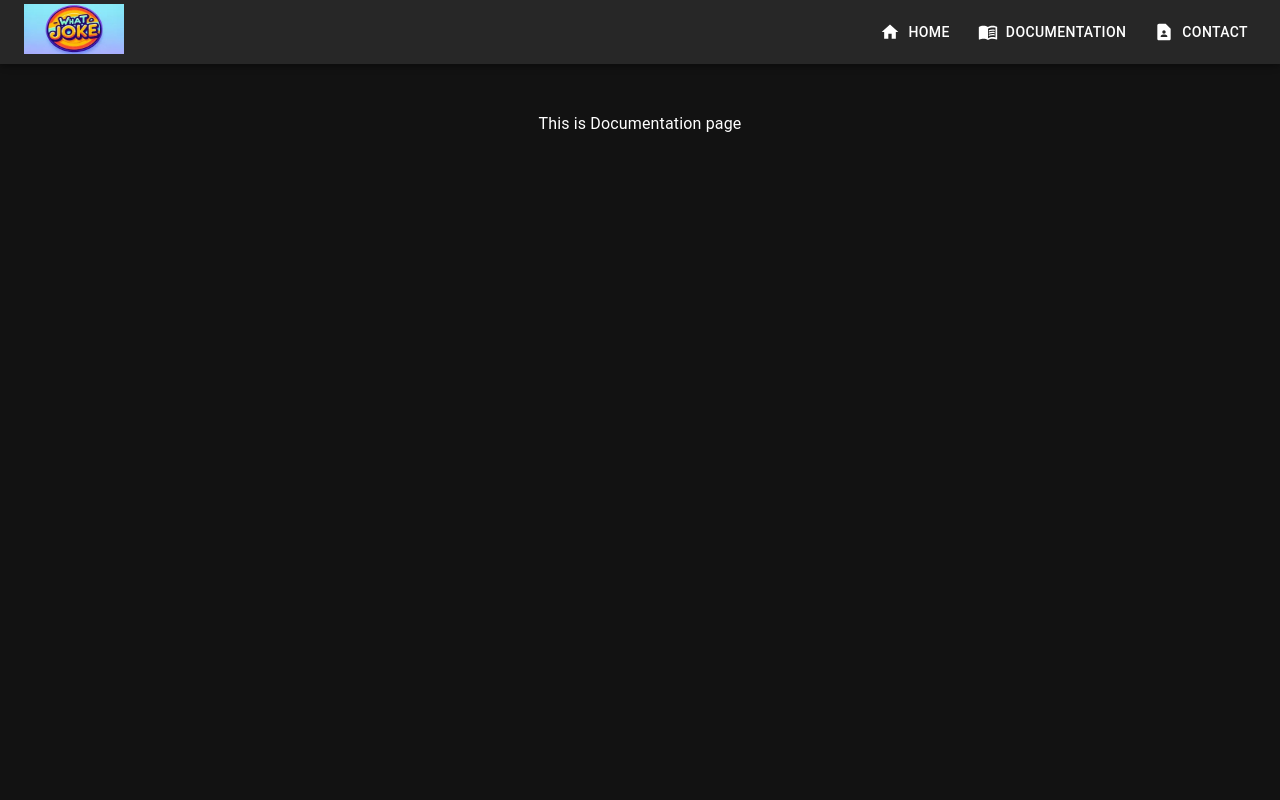
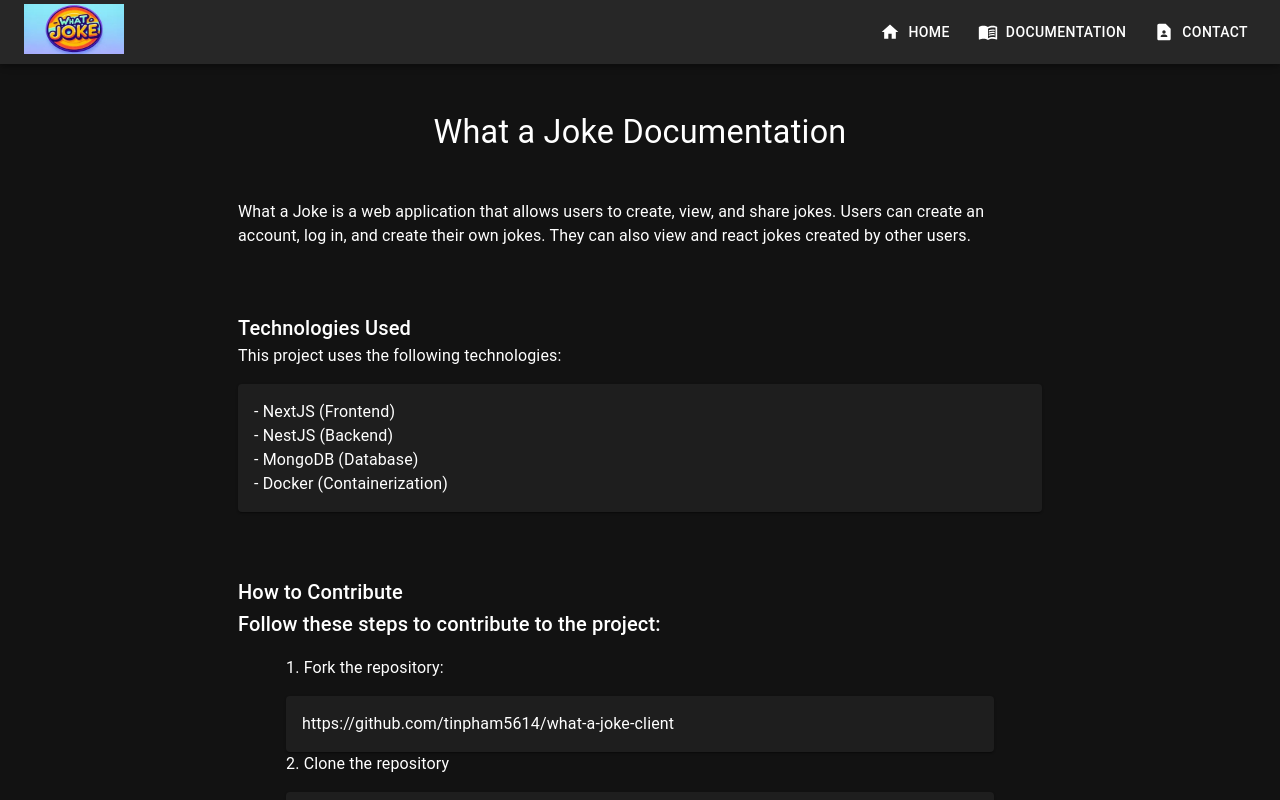
Before and after one commit to tinpham5614/what-a-joke-client, a Next.js app: page /pages/doc in a window 1280 px wide. Shown: the top 800 px of the page. Built offline with nearby package versions, Linux system fonts and the light colour scheme.

Commit message:
add documentation

```diff
--- /dev/null
+++ b/src/app/pages/doc/Contribute.tsx
@@ -0,0 +1,51 @@
+import { Container, Typography, Paper } from "@mui/material";
+import React from "react";
+
+const contributeSteps = [
+  "Fork the repository: ",
+  "Clone the repository",
+  "Create a new branch",
+  "Make your changes and add to staging",
+  "Commit your changes",
+  "Push your changes",
+  "Create a pull request",
+  "Wait for review",
+  "Merge your changes",
+  "Celebrate! 🎆",
+];
+
+const contributeLinks = [
+  "https://github.com/tinpham5614/what-a-joke-client",
+  "For HTTPS: git clone https://github.com/tinpham5614/what-a-joke-client.git",
+  "git checkout -b your-branch-name",
+  "git add .",
+  "git commit -m 'Your commit message'",
+  "git push origin your-branch-name",
+  "Create a pull request on GitHub",
+  "Wait for someone to review your changes",
+  "Once approved, merge your changes",
+  "Celebrate your contribution to the project!",
+];
+
+export default function Contribute() {
+  return (
+    <Container sx={{ textAlign: "left", p: 2, mt: 4 }}>
+      <Typography variant="h6"> How to Contribute </Typography>
+      <Typography variant="h6">
+        Follow these steps to contribute to the project:
+      </Typography>
+      <Container sx={{ mt: 2 }}>
+        {contributeSteps.map((step, index) => (
+          <Container key={index}>
+            <Typography key={index} variant="body1">
+              {index + 1}. {step}
+            </Typography>
+            <Paper key={index} sx={{ p: 2, mt: 2 }}>
+              <Typography variant="body1">{contributeLinks[index]}</Typography>
+            </Paper>
+          </Container>
+        ))}
+      </Container>
+    </Container>
+  );
+}
--- /dev/null
+++ b/src/app/pages/doc/TechnologiesUsed.tsx
@@ -0,0 +1,23 @@
+import { Container, Typography, Paper } from "@mui/material";
+import React from "react";
+
+export default function TechnologiesUsed() {
+  return (
+    <Container sx={{ textAlign: "left", p: 2, mt: 4 }}>
+      <Typography variant="h6"> Technologies Used </Typography>
+      <Typography variant="body1">
+        This project uses the following technologies:
+      </Typography>
+      <Paper sx={{ p: 2, mt: 2 }}>
+        <Typography variant="body1">
+          - NextJS (Frontend)
+          <br />
+          - NestJS (Backend)
+          <br />
+          - MongoDB (Database)
+          <br />- Docker (Containerization)
+        </Typography>
+      </Paper>
+    </Container>
+  );
+}
--- a/src/app/pages/doc/page.tsx
+++ b/src/app/pages/doc/page.tsx
@@ -1,10 +1,23 @@
-import { Typography } from "@mui/material";
+import { Container, Paper, Typography } from "@mui/material";
 import React from "react";
+import TechnologiesUsed from "./TechnologiesUsed";
+import Contribute from "./Contribute";
 
 export default function Documentation() {
   return (
-    <>
-      <Typography>This is Documentation page</Typography>
-    </>
+    <Container fixed maxWidth="md" sx={{ textAlign: "center" }}>
+      <Typography variant="h4"> What a Joke Documentation </Typography>
+
+      <Container sx={{ textAlign: "left", p: 2, mt: 4 }}>
+        <Typography variant="body1">
+          What a Joke is a web application that allows users to create, view,
+          and share jokes. Users can create an account, log in, and create their
+          own jokes. They can also view and react jokes created by other users.
+        </Typography>
+
+      </Container>
+      <TechnologiesUsed />
+      <Contribute />
+    </Container>
   );
 }
```
Also changed, not shown: 1 other file (tests, documents, lock files or other folders).
